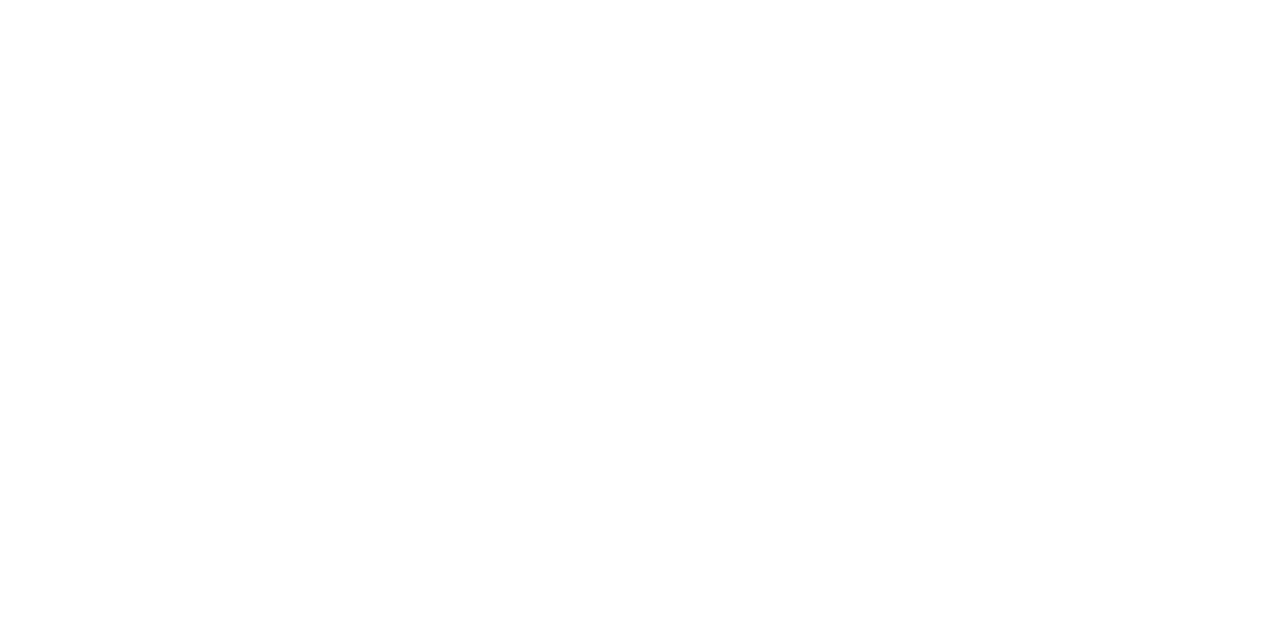
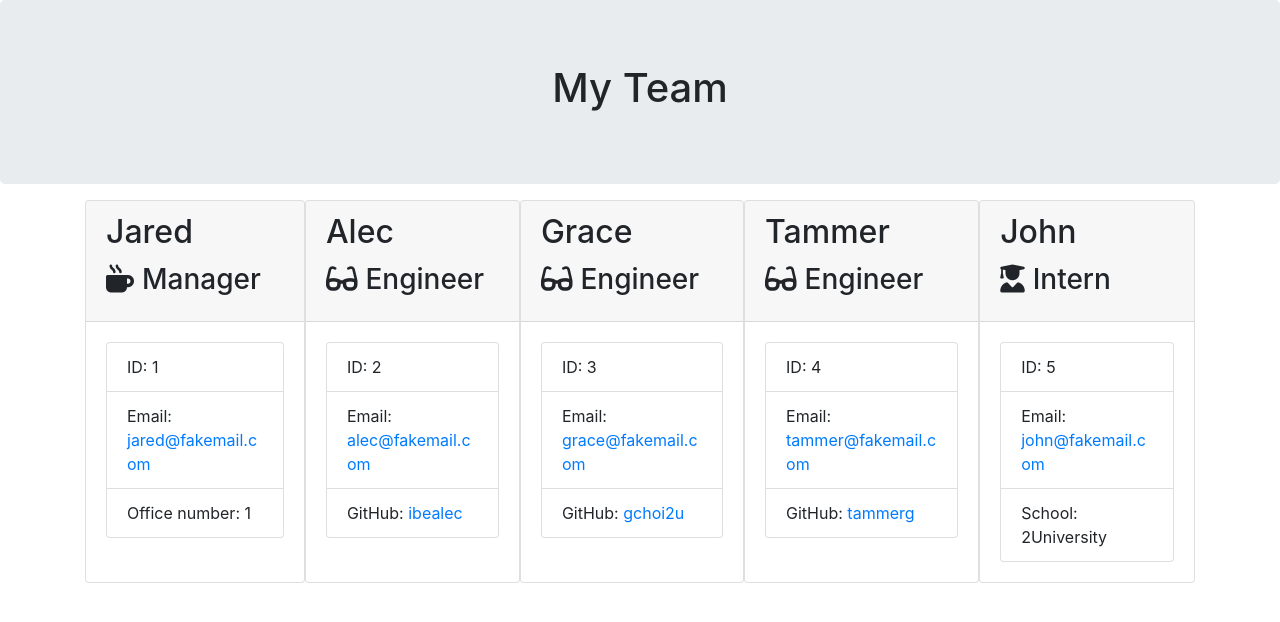
Before and after one commit to 98smrav6/myEmployees, a website: page Main/dist/team.html in a window 1280 px wide. Drawn offline with nearby package versions, Linux system fonts and the light colour scheme.

Commit message:
added div classes per employee

```diff
--- a/Main/dist/team.html
+++ b/Main/dist/team.html
@@ -11,3 +11,86 @@
     <link rel="stylesheet" href="style.css">
     <script src="https://kit.fontawesome.com/c502137733.js"></script>
 </head>
+<body>
+    <div class="container-fluid">
+        <div class="row">
+            <div class="col-12 jumbotron mb-3 team-heading">
+                <h1 class="text-center">My Team</h1>
+            </div>
+        </div>
+    </div>
+    <div class="container">
+        <div class="row">
+            <div class="team-area col-12 d-flex justify-content-center">
+                <div class="card employee-card">
+    <div class="card-header">
+        <h2 class="card-title">Jared</h2>
+        <h3 class="card-title"><i class="fas fa-mug-hot mr-2"></i>Manager</h3>
+    </div>
+    <div class="card-body">
+        <ul class="list-group">
+            <li class="list-group-item">ID: 1</li>
+            <li class="list-group-item">Email: <a href="mailto:jared@fakemail.com">jared@fakemail.com</a></li>
+            <li class="list-group-item">Office number: 1</li>
+        </ul>
+    </div>
+</div>
+<div class="card employee-card">
+    <div class="card-header">
+        <h2 class="card-title">Alec</h2>
+        <h3 class="card-title"><i class="fas fa-glasses mr-2"></i>Engineer</h3>
+    </div>
+    <div class="card-body">
+        <ul class="list-group">
+            <li class="list-group-item">ID: 2</li>
+            <li class="list-group-item">Email: <a href="mailto:alec@fakemail.com">alec@fakemail.com</a></li>
+            <li class="list-group-item">GitHub: <a href="https://github.com/fakegithubaccount" target="_blank" rel="noopener noreferrer">ibealec</a></li>
+        </ul>
+    </div>
+</div>
+<div class="card employee-card">
+    <div class="card-header">
+        <h2 class="card-title">Grace</h2>
+        <h3 class="card-title"><i class="fas fa-glasses mr-2"></i>Engineer</h3>
+    </div>
+    <div class="card-body">
+        <ul class="list-group">
+            <li class="list-group-item">ID: 3</li>
+            <li class="list-group-item">Email: <a href="mailto:grace@fakemail.com">grace@fakemail.com</a></li>
+            <li class="list-group-item">GitHub: <a href="https://github.com/fakegithubaccount" target="_blank" rel="noopener noreferrer">gchoi2u</a></li>
+        </ul>
+    </div>
+</div>
+<div class="card employee-card">
+    <div class="card-header">
+        <h2 class="card-title">Tammer</h2>
+        <h3 class="card-title"><i class="fas fa-glasses mr-2"></i>Engineer</h3>
+    </div>
+    <div class="card-body">
+        <ul class="list-group">
+            <li class="list-group-item">ID: 4</li>
+            <li class="list-group-item">Email: <a href="mailto:tammer@fakemail.com">tammer@fakemail.com</a></li>
+            <li class="list-group-item">GitHub: <a href="https://github.com/fakegithubaccount" target="_blank" rel="noopener noreferrer">tammerg</a></li>
+        </ul>
+    </div>
+</div>
+<div class="card employee-card">
+    <div class="card-header">
+        <h2 class="card-title">John</h2>
+        <h3 class="card-title"><i class="fas fa-user-graduate mr-2"></i>Intern</h3>
+    </div>
+    <div class="card-body">
+        <ul class="list-group">
+            <li class="list-group-item">ID: 5</li>
+            <li class="list-group-item">Email: <a href="mailto:john@fakemail.com">john@fakemail.com</a></li>
+            <li class="list-group-item">School: 2University</li>
+        </ul>
+    </div>
+</div>
+
+            </div>
+        </div>
+    </div>
+</body>
+
+</html>
```
